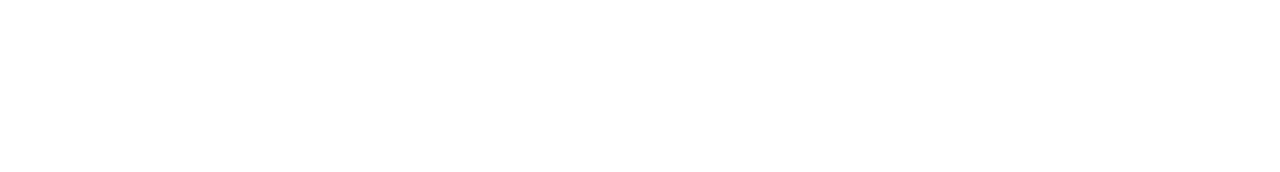
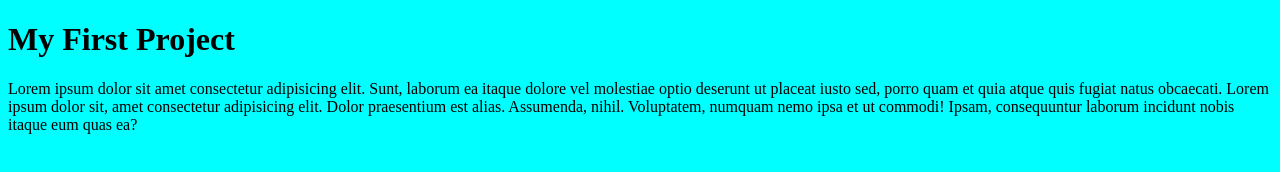
Before and after one commit to afleissner2019/practice101, a plain HTML site: page index.html in a window 1280 px wide. Drawn offline with Linux system fonts and the light colour scheme.

Commit message:
Added Background color

```diff
--- a/css/styles.css
+++ b/css/styles.css
@@ -0,0 +1,7 @@
+body{
+    background-color: aqua;
+}
+
+h1{color: black;
+
+}
--- a/index.html
+++ b/index.html
@@ -1,11 +1,14 @@
 <!DOCTYPE html>
 <html lang="en">
 <head>
+    <link rel="stylesheet" href="css/styles.css">
     <meta charset="UTF-8">
     <meta name="viewport" content="width=device-width, initial-scale=1.0">
     <title>Practice</title>
 </head>
 <body>
+    <h1>My First Project</h1>
+    <p>Lorem ipsum dolor sit amet consectetur adipisicing elit. Sunt, laborum ea itaque dolore vel molestiae optio deserunt ut placeat iusto sed, porro quam et quia atque quis fugiat natus obcaecati. Lorem ipsum dolor sit, amet consectetur adipisicing elit. Dolor praesentium est alias. Assumenda, nihil. Voluptatem, numquam nemo ipsa et ut commodi! Ipsam, consequuntur laborum incidunt nobis itaque eum quas ea?</p>
 
 </body>
 </html>
```
